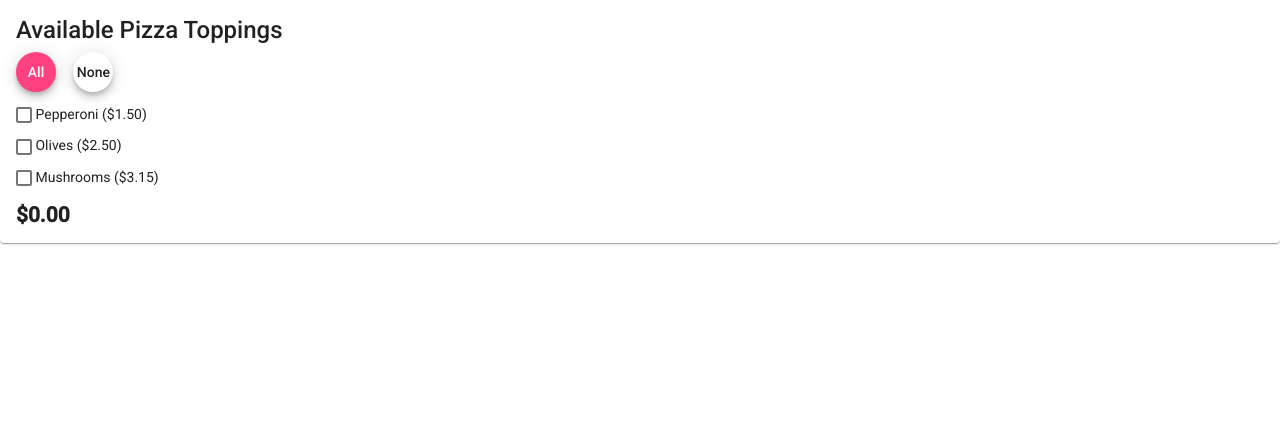
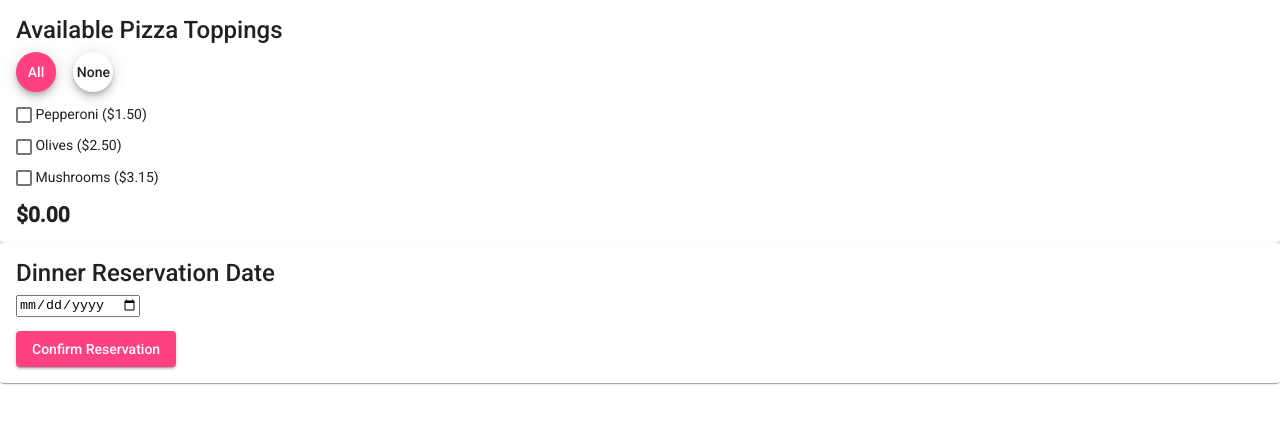
Before and after one commit to 2021-spring-jsf-tuth/components, an Angular app: page / in a window 1280 px wide. Shown: the top 424 px of the page. Built offline with nearby package versions, Linux system fonts and the light colour scheme.

Commit message:
Added date input field and button
Needs work...

```diff
--- a/src/app/app.component.html
+++ b/src/app/app.component.html
@@ -1 +1,2 @@
 <app-pizza-toppings></app-pizza-toppings>
+<app-reservation-date></app-reservation-date>
--- a/src/app/app.module.ts
+++ b/src/app/app.module.ts
@@ -3,6 +3,7 @@ import { BrowserModule } from '@angular/platform-browser';
 
 import { AppComponent } from './app.component';
 import { PizzaToppingsComponent } from './pizza-toppings/pizza-toppings.component';
+import { ReservationDateComponent } from './reservation-date/reservation-date.component';
 
 import { FormsModule } from '@angular/forms';
 import { BrowserAnimationsModule } from '@angular/platform-browser/animations';
@@ -10,7 +11,6 @@ import { BrowserAnimationsModule } from '@angular/platform-browser/animations';
 import { MatCardModule } from '@angular/material/card';
 import { MatButtonModule } from '@angular/material/button';
 import { MatCheckboxModule } from '@angular/material/checkbox';
-import { ReservationDateComponent } from './reservation-date/reservation-date.component';
 
 @NgModule({
   declarations: [
--- a/src/app/reservation-date/reservation-date.component.css
+++ b/src/app/reservation-date/reservation-date.component.css
@@ -0,0 +1,3 @@
+.button-row {
+    margin-top: 1em;
+}
--- a/src/app/reservation-date/reservation-date.component.html
+++ b/src/app/reservation-date/reservation-date.component.html
@@ -1 +1,11 @@
-<p>reservation-date works!</p>
+<mat-card>
+    <mat-card-title>
+        Dinner Reservation Date
+    </mat-card-title>
+    <mat-card-content>
+        <input matInput type="date">
+        <div class="button-row">
+            <button mat-raised-button color="accent">Confirm Reservation</button>
+        </div>
+    </mat-card-content>
+</mat-card>
```
